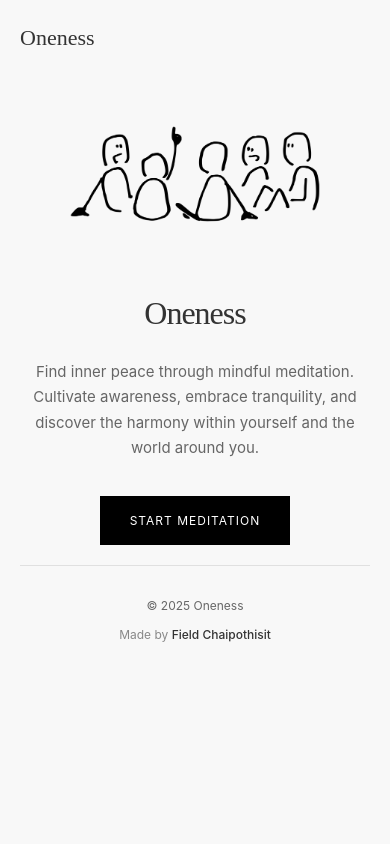
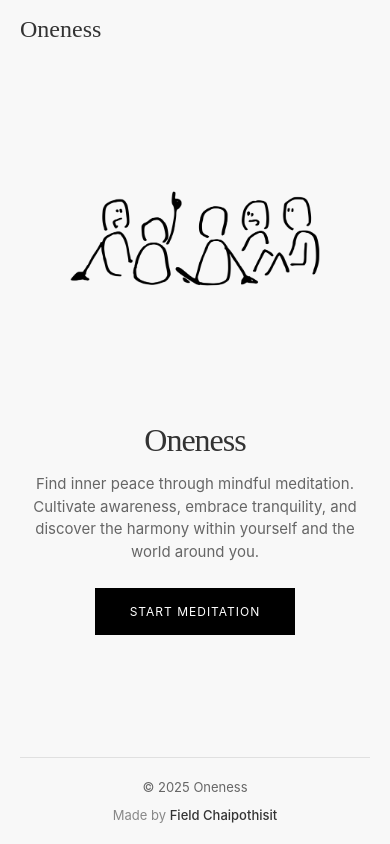
Before and after one commit to fieldsplanet/Oneness, a plain HTML site: page index.html in a window 390 px wide. Drawn offline with Linux system fonts and the light colour scheme.

Commit message:
Fix
Fix cut off background.

```diff
--- a/css/indexstyle.css
+++ b/css/indexstyle.css
@@ -9,22 +9,26 @@ body {
   background-color: #f8f8f8;
   color: #333;
   line-height: 1.6;
-  min-height: 100vh;
-  display: block;
+  height: 100vh;
+  display: flex;
   flex-direction: column;
+  overflow: hidden;
 }
 
 .container {
-  max-width: 1200px;
-  margin: 0 auto;
+  width: 100%;
+  height: 100vh;
+  margin: 0;
   padding: 0 20px;
   flex: 1;
   display: flex;
   flex-direction: column;
+  overflow: hidden;
 }
 
 .header {
-  padding: 30px 0;
+  padding: 15px 0;
+  flex-shrink: 0;
 }
 
 .header h1 {
@@ -33,42 +37,46 @@ body {
   color: #333;
   text-align: left;
   padding-left: 0;
+  margin-left: 0;
 }
 
 .main-content {
   flex: 1;
   display: flex;
   flex-direction: column;
-  justify-content: center;
+  justify-content: space-between;
   align-items: center;
   text-align: center;
-  padding: 40px 0;
+  padding: 10px 0;
+  min-height: 0;
+  overflow: hidden;
 }
 
 .meditation-image {
   width: 100%;
-  max-width: 500px;
+  max-width: 350px;
+  max-height: 250px;
   height: auto;
-  /* margin-bottom: 60px; */
   object-fit: contain;
+  margin-bottom: 15px;
 }
 
 .content-section h2 {
-  font-size: 64px;
+  font-size: 42px;
   font-weight: 400;
   color: #333;
-  margin-bottom: 30px;
+  margin-bottom: 15px;
   letter-spacing: -1px;
 }
 
 .content-section p {
-  font-size: 18px;
+  font-size: 15px;
   font-weight: 400;
   font-family: "Inter", sans-serif;
   color: #666;
-  max-width: 600px;
-  margin: 0 auto 50px auto;
-  line-height: 1.7;
+  max-width: 500px;
+  margin: 0 auto 20px auto;
+  line-height: 1.5;
 }
 
 .cta-button {
@@ -106,25 +114,40 @@ body {
 @media (max-width: 1024px) {
   .container {
     padding: 0 30px;
+    width: 100%;
+  }
+
+  .header {
+    padding: 15px 0;
   }
 
   .header h1 {
-    font-size: 28px;
+    font-size: 30px;
     text-align: left;
   }
 
+  .main-content {
+    padding: 20px 0;
+    justify-content: space-evenly;
+  }
+
   .content-section h2 {
-    font-size: 52px;
+    font-size: 40px;
+    margin-bottom: 18px;
+    line-height: 1.2;
   }
 
   .content-section p {
     font-size: 16px;
     max-width: 500px;
+    margin-bottom: 25px;
+    line-height: 1.6;
   }
 
   .meditation-image {
-    max-width: 400px;
-    margin-bottom: 50px;
+    max-width: 350px;
+    max-height: 220px;
+    margin-bottom: 18px;
   }
 }
 
@@ -132,43 +155,50 @@ body {
 @media (max-width: 768px) {
   .container {
     padding: 0 20px;
+    width: 100%;
   }
 
   .header {
-    padding: 20px 0;
+    padding: 12px 0;
   }
 
   .header h1 {
-    font-size: 24px;
+    font-size: 28px;
     text-align: left;
     padding-left: 0;
+    margin: 0;
   }
 
   .main-content {
-    padding: 20px 0;
+    padding: 15px 0;
+    justify-content: space-evenly;
   }
 
   .meditation-image {
     max-width: 320px;
-    margin-bottom: 40px;
+    max-height: 240px;
+    margin-bottom: 20px;
   }
 
   .content-section h2 {
     font-size: 36px;
-    margin-bottom: 25px;
+    margin-bottom: 20px;
+    line-height: 1.2;
   }
 
   .content-section p {
     font-size: 16px;
     max-width: 100%;
-    margin-bottom: 40px;
-    padding: 0 10px;
+    margin-bottom: 30px;
+    padding: 0 5px;
+    line-height: 1.6;
   }
 
   .cta-button {
-    padding: 16px 35px;
+    padding: 16px 40px;
     font-size: 13px;
     border-radius: 0;
+    margin-bottom: 10px;
   }
 
   .cta-button::before {
@@ -180,29 +210,41 @@ body {
 
 /* Small mobile styles */
 @media (max-width: 480px) {
+  .header {
+    padding: 10px 0;
+  }
+
   .header h1 {
-    font-size: 22px;
+    font-size: 24px;
+  }
+
+  .main-content {
+    padding: 10px 0;
   }
 
   .meditation-image {
     max-width: 280px;
-    margin-bottom: 35px;
+    max-height: 200px;
+    margin-bottom: 15px;
   }
 
   .content-section h2 {
     font-size: 32px;
-    margin-bottom: 20px;
+    margin-bottom: 15px;
+    line-height: 1.1;
   }
 
   .content-section p {
     font-size: 15px;
-    margin-bottom: 35px;
+    margin-bottom: 25px;
+    line-height: 1.5;
   }
 
   .cta-button {
-    padding: 15px 30px;
+    padding: 14px 35px;
     font-size: 12px;
     border-radius: 0;
+    margin-bottom: 5px;
   }
 
   .cta-button::before {
@@ -214,15 +256,16 @@ body {
 
 .footer {
   background-color: #f8f8f8;
-  padding: 40px 0;
+  padding: 15px 0;
   text-align: center;
   border-top: 1px solid #e0e0e0;
-  margin-top: auto;
+  margin-top: 20px;
+  flex-shrink: 0;
 }
 
 .footer-content {
-  max-width: 1200px;
-  margin: 0 auto;
+  width: 100%;
+  margin: 0;
   padding: 0 20px;
 }
 
@@ -253,7 +296,61 @@ body {
 /* Mobile footer styles */
 @media (max-width: 768px) {
   .footer {
-    padding: 30px 0;
+    padding: 20px 0;
+    margin-top: 15px;
+  }
+
+  .copyright,
+  .credit {
+    font-size: 13px;
+    line-height: 1.4;
+  }
+}
+
+/* Extra small mobile styles */
+@media (max-width: 320px) {
+  .container {
+    padding: 0 15px;
+    width: 100%;
+  }
+
+  .header {
+    padding: 8px 0;
+  }
+
+  .header h1 {
+    font-size: 22px;
+  }
+
+  .main-content {
+    padding: 8px 0;
+  }
+
+  .meditation-image {
+    max-width: 250px;
+    max-height: 180px;
+    margin-bottom: 12px;
+  }
+
+  .content-section h2 {
+    font-size: 28px;
+    margin-bottom: 12px;
+  }
+
+  .content-section p {
+    font-size: 14px;
+    margin-bottom: 20px;
+    line-height: 1.4;
+  }
+
+  .cta-button {
+    padding: 12px 30px;
+    font-size: 11px;
+  }
+
+  .footer {
+    padding: 15px 0;
+    margin-top: 10px;
   }
 
   .copyright,
@@ -261,22 +358,3 @@ body {
     font-size: 12px;
   }
 }
-
-/* Extra small mobile styles */
-@media (max-width: 320px) {
-  .container {
-    padding: 0 15px;
-  }
-
-  .meditation-image {
-    max-width: 250px;
-  }
-
-  .content-section h2 {
-    font-size: 28px;
-  }
-
-  .content-section p {
-    font-size: 14px;
-  }
-}
```
Also changed, not shown: 1 other file.
